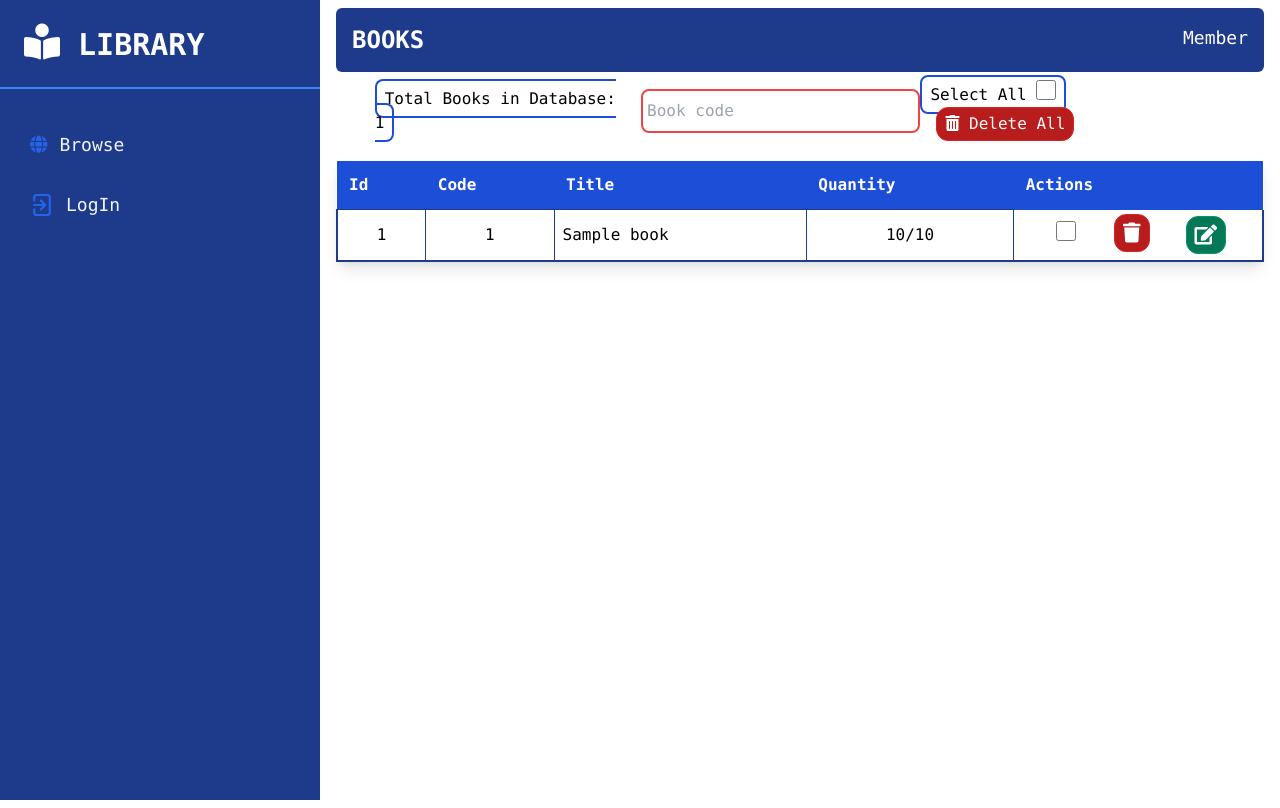
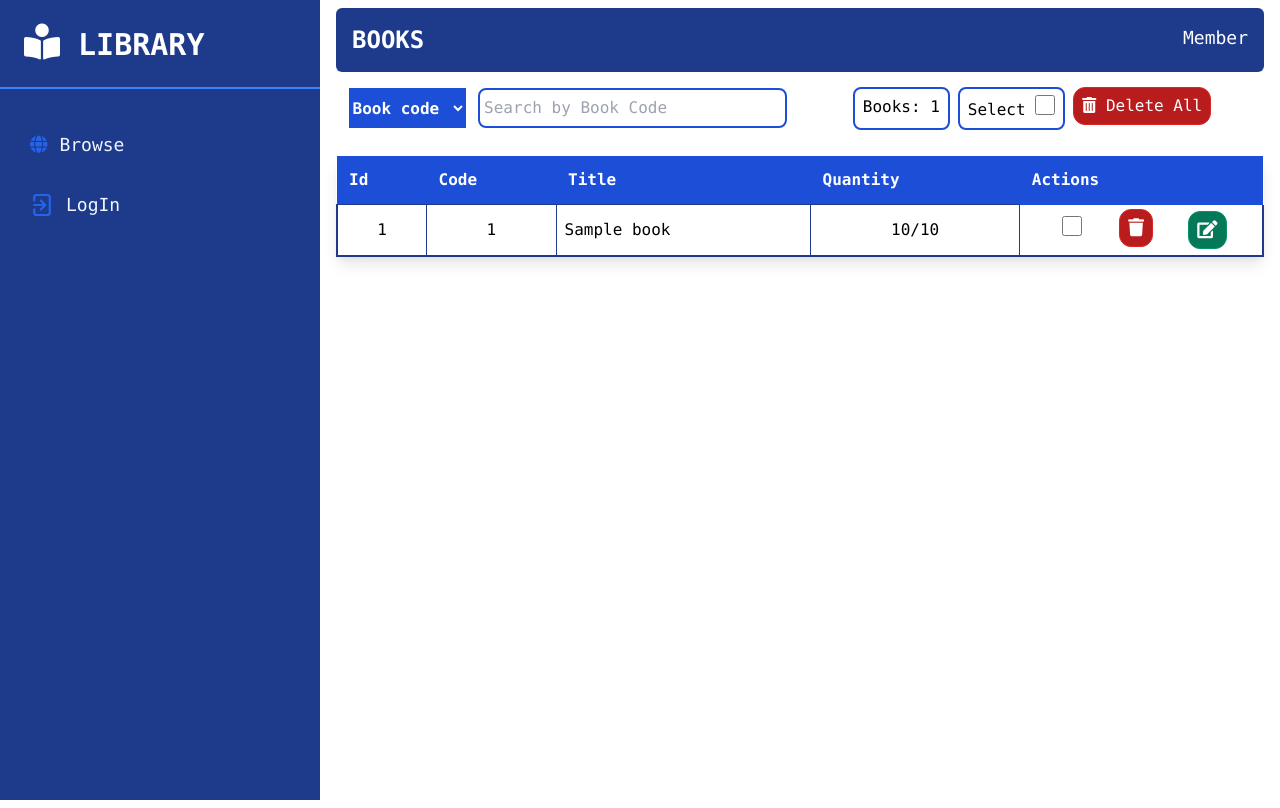
Before and after one commit to 26ANSH/Frappe-dev-hiring-test, a Python web app: template website/templates/books/index.html in a window 1280 px wide. Run offline with Jinja, Linux system fonts and the light colour scheme; the template is opened without the code that fills it: most values are stand-ins (such as "Sample title", 1, 10 or a date in 2020); some libraries are stand-ins or nearby versions.

Commit message:
Update index.html

```diff
--- a/website/templates/books/index.html
+++ b/website/templates/books/index.html
@@ -101,9 +101,12 @@
 
   function searchBookByCode(code)
   {
-    console.log(code)
+    const type = parseInt(document.getElementById('searchBy').value)
     const table = document.getElementById('booksTableContent')
     var rows = table.getElementsByTagName('tr')
+    if(type == 2){
+      code = code.toUpperCase()
+    }
     for (var i = 0; i < rows.length; i++)
      {
 
@@ -112,8 +115,19 @@
       }
       else {
         cells = rows[i].getElementsByTagName('td')
-        value = cells[1].textContent
-          if (parseInt(value) != code)
+        value = cells[type].textContent
+        if(type == 2){
+          value = value.toUpperCase()
+        }
+          if (value.startsWith(code))
+          {
+            if(rows[i].classList.contains("hidden"))
+            {
+              rows[i].classList.remove("hidden")
+              rows[i].classList.add("table-row")
+            }
+          }
+          else
           {
             if(!(rows[i].classList.contains("hidden")))
             {
@@ -121,17 +135,26 @@
               rows[i].classList.add("hidden")
             }
           }
-          else
-          {
-            if(rows[i].classList.contains("hidden"))
-            {
-              rows[i].classList.remove("hidden")
-              rows[i].classList.add("table-row")
-            }
-          }
       }
 
      }
+  }
+
+  function selectTypeChange(type)
+  {
+    const searchInput = document.getElementById('searchInput')
+    type = parseInt(type)
+    if(type == 0){
+      searchInput.placeholder = "Search by Book ID"
+    }
+    else if(type == 1){
+      searchInput.placeholder = "Search by Book Code"
+    }
+    else if(type == 2){
+      searchInput.placeholder = "Search by Book title"
+    }
+
+    searchBookByCode(searchInput.value)
   }
 
 </script>
@@ -198,28 +221,35 @@ Books
 
     {% else %}
 
-    <div class="mx-auto w-11/12 flex items-center justify-between flex-col md:flex-row">
-      <div class="my-2 md:my-0">
-        <span class="border-2 border-blue-700 rounded-lg px-2 py-2">
-          Total Books in Database: <span id="bookQuantity">{{ books|length }}</span>
+    <div class="mx-auto w-full flex flex-wrap items-center justify-around flex-col md:flex-row">
+
+      <div class="w-full lg:w-1/2 my-2 flex justify-evenly">
+        <select onchange="selectTypeChange(this.value)" class="bg-blue-700 font-bold text-white" id="searchBy">
+          <option value="0">Book Id</option>
+          <option value="1" selected>Book code</option>
+          <option value="2">Book title</option>
+        </select>
+
+        <input id="searchInput" type="text" onkeyup="searchBookByCode(this.value)" placeholder="Search by Book Code"
+          class="w-2/3 px-1 py-1.5 rounded-lg border-2 border-blue-700 ring-blue-200">
         </span>
       </div>
 
-      <div class="my-2 w-full md:my-0 md:w-1/3">
-        <input type="text" onkeyup="searchBookByCode(this.value)" placeholder="Book code"
-          class="w-full px-1 py-2 rounded-lg border-2 border-red-500">
-        </span>
-      </div>
+      <div class="w-full lg:w-1/2 my-2 md:my-0 flex justify-center">
+        <div class="border-2 border-blue-700 rounded-lg px-2 py-1.5">
+          Books: <span id="bookQuantity">{{ books|length }}</span>
+        </div>
 
-      <div class="my-2 md:my-0">
-        <span class="border-2 border-blue-700 rounded-lg px-2 py-2 self-center">
-          Select All
+        <div class="ml-2 border-2 border-blue-700 rounded-lg px-2 py-1.5">
+          Select
           <input type="checkbox" id="selectAllMain" onclick="SelectAll(this)"
             class="form-checkbox h-5 w-5 text-red-600">
-        </span>
-        <button onclick="deleteAll()"
-          class="ml-4 py-1 px-2 border-red-600 border-2 rounded-xl border bg-red-700 text-white hover:bg-red-900"><i
+        </div>
+        <div>
+          <button onclick="deleteAll()"
+          class="ml-2 py-1.5 px-2 border-red-600 border-2 rounded-xl border bg-red-700 text-white hover:bg-red-900"><i
             class="fas fa-trash-alt"></i> Delete All</button>
+        </div>
       </div>
     </div>
 
@@ -230,7 +260,7 @@ Books
       <th class="p-3 text-left">Id</th>
       <th class="p-3 text-left">Code</th>
       <th class="p-3 text-left">Title</th>
-      <th class="p-3 text-left">Quantity</th>
+      <th class="p-3 text-left hidden md:table-cell">Quantity</th>
       <th class="p-3 text-left">Actions</th>
     </tr>
 
@@ -242,20 +272,20 @@ Books
           class="border-blue-900 border-2 border-t-0 mb-2 sm:mb-0 hover:bg-blue-50 mb-2">
           <td class="border-blue-900 border p-2 text-center">{{ book.id }}</td>
           <td class="border-blue-900 border p-2 text-center"><span id="bookcode">{{ book.book_id }}</span></td>
-          <td class="border-blue-900 border p-2 ">{{book.title }}</td>
+          <td class="border-blue-900 border p-2 ">{{ book.title }}</td>
           {% set remaining = book.quantity - book.issued %}
-          <td class="border-blue-900 border p-2 text-center">{{ remaining }}/{{ book.quantity }}</td>
+          <td class="border-blue-900 border p-2 text-center hidden md:table-cell">{{ remaining }}/{{ book.quantity }}</td>
           <td class="border-blue-900 p-1 text-base flex flex-col md:flex-row items-center justify-evenly">
             <div>
               <input type="checkbox" name="selectBook" value="{{ book.id }}" class="h-5 w-8">
             </div>
             <button onclick="checker('{{ book.id }}')"
-              class="mb-1 md:mr-1 text-xl py-1 px-2 border-red-600 border rounded-xl bg-red-700 text-white hover:bg-red-900">
+              class="mb-1 md:mr-1 text-lg py-1 px-2 border-red-600 border rounded-xl bg-red-700 text-white hover:bg-red-900">
               <i class="fas fa-trash"></i>
             </button>
 
             <a href="/books/book/{{book.book_id}}"
-              class="text-center text-xl py-1 px-2 border-green-600 border rounded-xl bg-green-700 text-white hover:bg-green-900">
+              class="text-center text-lg py-1 px-2 border-green-600 border rounded-xl bg-green-700 text-white hover:bg-green-900">
               <i class="fas fa-edit"></i>
             </a>
           </td>
```
